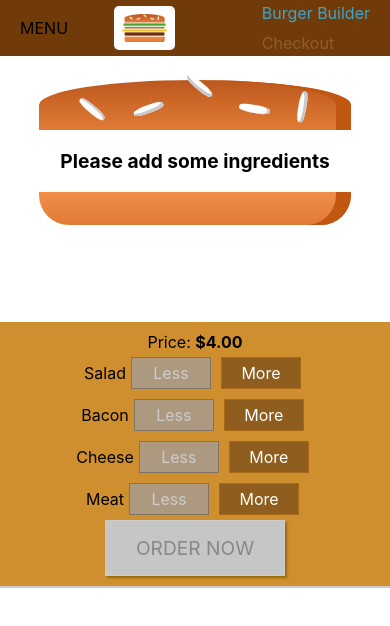
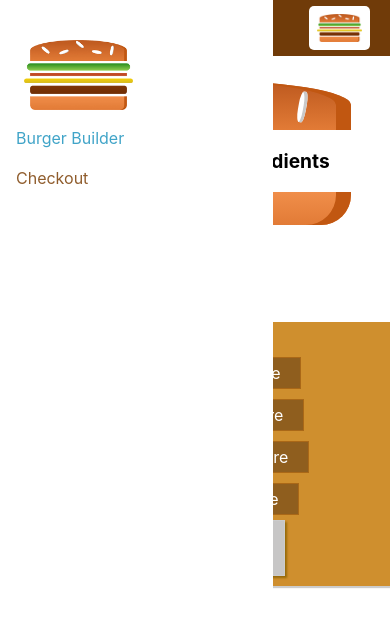
Before and after one commit to CastleArg/reacttraining-burgerbuilder, a React (Create React App) app: page / in a window 390 px wide. Shown: the top 626 px of the page. Built offline with nearby package versions, Linux system fonts and the light colour scheme.

Commit message:
add responsive sidedrawer

```diff
--- a/src/components/Layout/Layout.js
+++ b/src/components/Layout/Layout.js
@@ -1,9 +1,11 @@
 import React, { Fragment } from 'react';
 import classes from './Layout.module.css';
 import Toolbar from '../Navigation/Toolbar/Toolbar';
+import SideDrawer from '../Navigation/SideDrawer/SideDrawer';
 const Layout = (props) => (
     <Fragment>
         <Toolbar ></Toolbar>
+        <SideDrawer/>
         <main className={classes.Content}>
             {props.children}
         </main>
--- a/src/components/Logo/Logo.js
+++ b/src/components/Logo/Logo.js
@@ -3,9 +3,9 @@
 import classes from './Logo.module.css';
 const Logo = (props) => {
     return (
-    <div className={classes.Logo} >
-        <img src={burgerLogo} />
-    </div>);
+        <div className={classes.Logo} style={{ height: props.height }} >
+            <img src={burgerLogo} />
+        </div>);
 }
 
 export default Logo;
--- a/src/components/Logo/Logo.module.css
+++ b/src/components/Logo/Logo.module.css
@@ -1,7 +1,7 @@
 .Logo {
     background-color:  white;
     padding: 8px;
-    height: 80%;
+    height: 100%;
     box-sizing: border-box;
     border-radius: 5px;
 }
--- a/src/components/Navigation/NavigationItems/NavigationItems.js
+++ b/src/components/Navigation/NavigationItems/NavigationItems.js
@@ -4,11 +4,9 @@
 
 const NavigationItems = (props) => {
     return (
-        <ul className={classes.NavigationItem}>
-            <nav>
+        <ul className={classes.NavigationItems}>
                 <NavigationItem link="/" active>Burger Builder</NavigationItem>
                 <NavigationItem link="/">Checkout</NavigationItem>
-            </nav>
         </ul>
 
     );
--- /dev/null
+++ b/src/components/Navigation/SideDrawer/SideDrawer.js
@@ -0,0 +1,15 @@
+import React from 'react';
+import Logo from '../../Logo/Logo';
+import NavigationItems from '../NavigationItems/NavigationItems';
+import classes from './SideDrawer.module.css'
+const SideDrawer = (props) => {
+    return (
+        <div className={classes.SideDrawer}>
+            <Logo className={classes.Logo} height="11%" />
+            <nav>
+                <NavigationItems />
+            </nav>
+        </div>);
+}
+
+export default SideDrawer;
--- /dev/null
+++ b/src/components/Navigation/SideDrawer/SideDrawer.module.css
@@ -0,0 +1,28 @@
+.SideDrawer {
+    position: fixed;
+    width: 280px;
+    max-width: 70%;
+    height: 100%;
+    left: 0;
+    top: 0;
+    z-index: 200;
+    background-color: white;
+    padding: 32px 16px;
+    box-sizing: border-box;
+    transition: transform 0.3s ease-out;
+}
+
+@media (min-width: 500px) {
+    .SideDrawer{
+        display: none;
+    }
+}
+
+.Open {
+    transform: translateX(0);
+
+}
+
+.Close {
+    transform: translateX(-100%);
+}
--- a/src/components/Navigation/Toolbar/Toolbar.js
+++ b/src/components/Navigation/Toolbar/Toolbar.js
@@ -6,8 +6,10 @@
     return (
         <header className={classes.Toolbar}>
             <div>MENU</div>
-            <Logo />
-            <NavigationItems />
+            <Logo height="80%"/>
+            <nav className={classes.DesktopOnly}>
+                <NavigationItems />
+            </nav>
 
         </header>
     );
```
